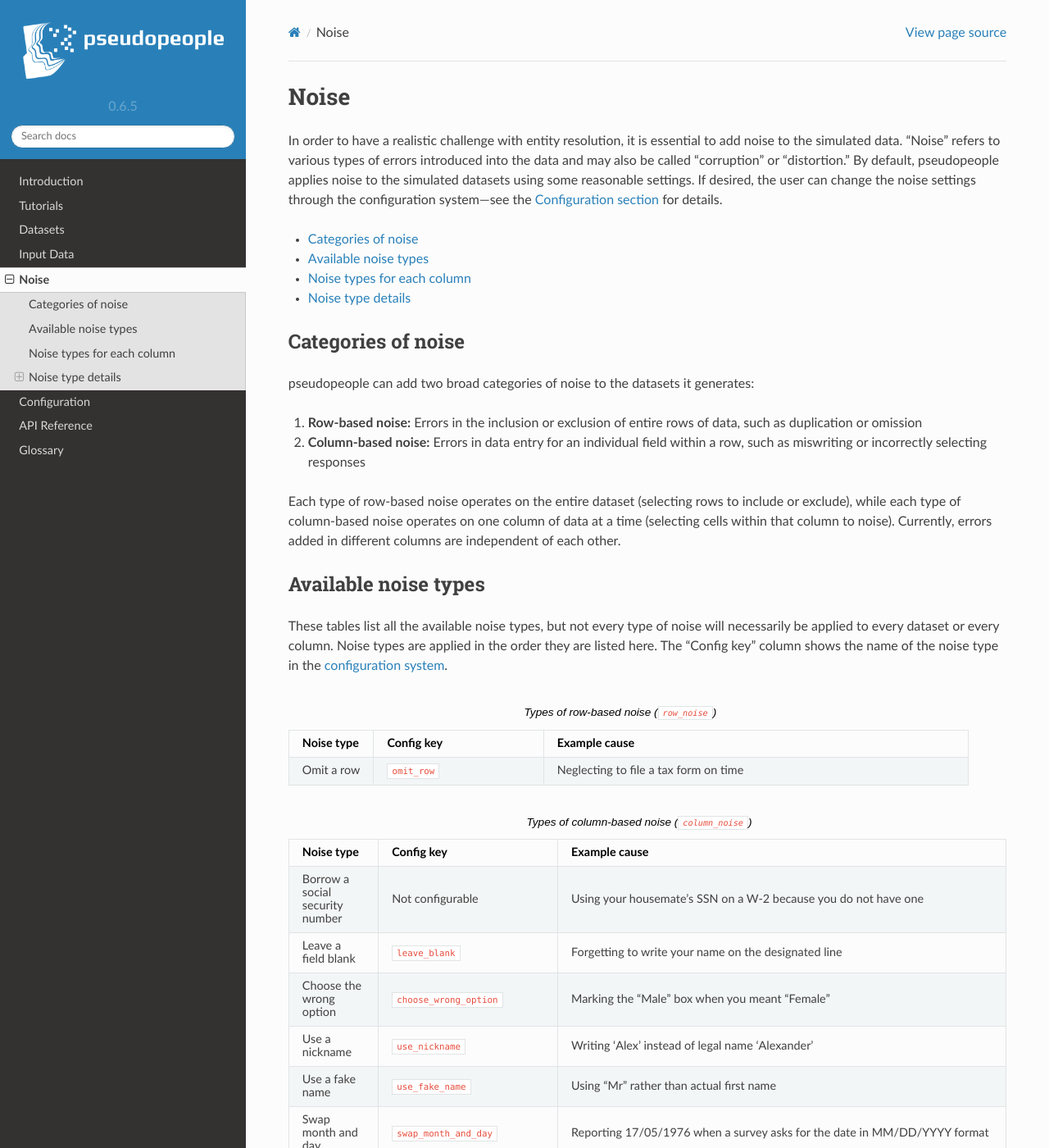
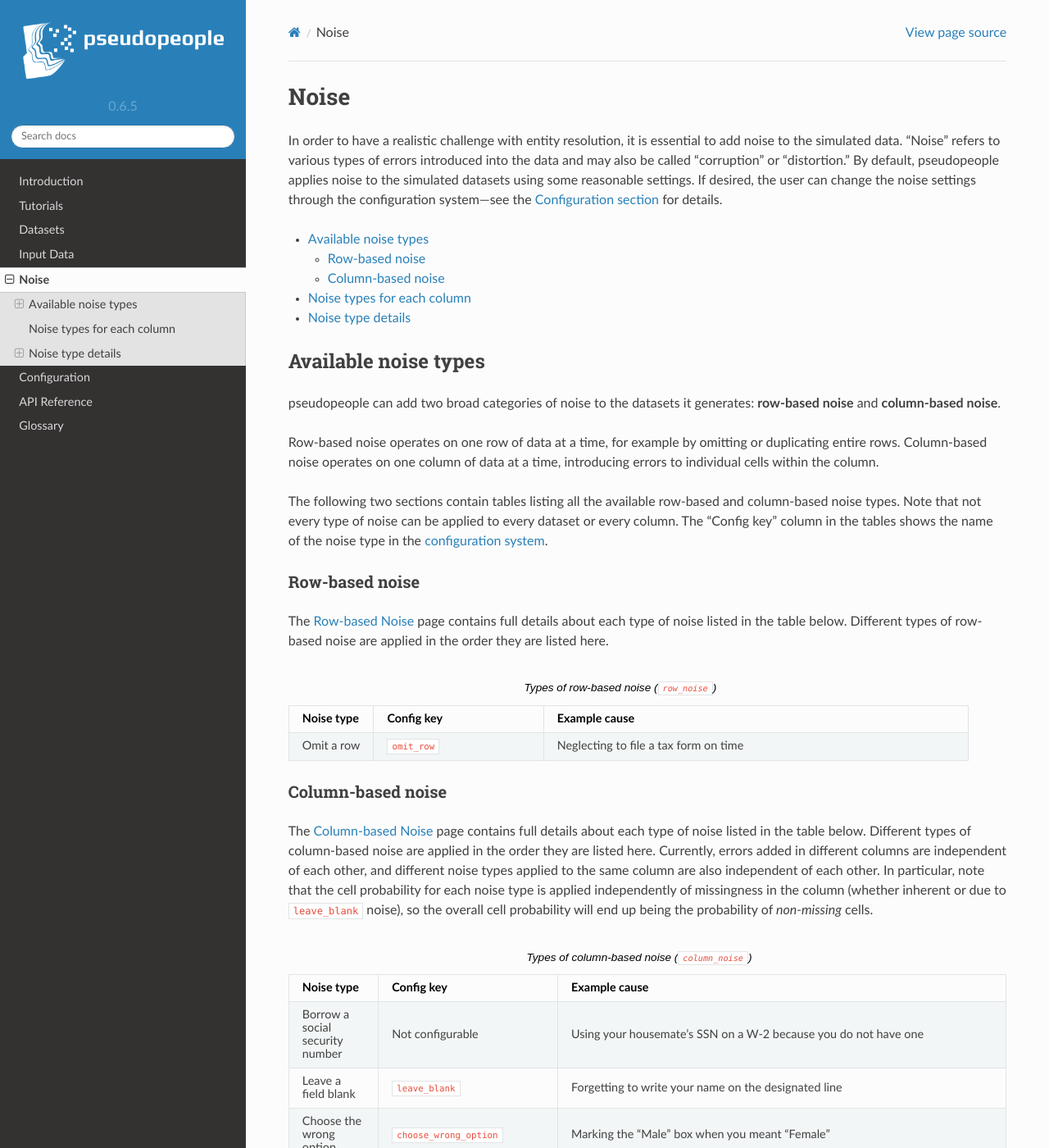
Before and after one commit to ihmeuw/pseudopeople, a Sphinx documentation site: the page built from docs/source/noise/index.rst, in a window 1280 px wide and 1400 px high. Shown: the whole window at 82% size. Built offline with Sphinx 7.4.7 and the Read the Docs theme 2.0.0, drawn with Linux system fonts in a browser that asks for light colours.

Commit message:
merge 'categories of noise' section into 'available noise types' section

```diff
--- a/docs/source/noise/index.rst
+++ b/docs/source/noise/index.rst
@@ -17,33 +17,33 @@ for details.
    :local:
    :backlinks: entry
 
+..
+  Note that the Configuration page links to the categories_of_noise label (as
+  well as the other original sections on this page), so if we remove the
+  label(s), that page will need to be edited.
 
 .. _categories_of_noise:
-
-Categories of noise
--------------------
-
-pseudopeople can add two broad categories of noise to the datasets it generates:
-
-#. **Row-based noise:** Errors in the inclusion or exclusion of entire rows of
-   data, such as duplication or omission
-#. **Column-based noise:** Errors in data entry for an individual field within a
-   row, such as miswriting or incorrectly selecting responses
-
-Each type of row-based noise operates on the entire dataset (selecting rows to
-include or exclude), while each type of column-based noise operates on one
-column of data at a time (selecting cells within that column to noise).
-Currently, errors added in different columns are independent of each other.
 
 .. _available_noise_types:
 
 Available noise types
 ---------------------
 
-These tables list all the available noise types, but not every
-type of noise will necessarily be applied to every dataset or every column.
-Noise types are applied in the order they are listed here.
-The "Config key" column shows the name of the noise type in the :ref:`configuration system <configuration_main>`.
+pseudopeople can add two broad categories of noise to the datasets it generates: **row-based noise** and **column-based noise**.
+
+Row-based noise operates on one row of data at a time, for example by omitting or duplicating entire rows. Column-based noise operates on one column of data at a time, introducing errors to individual cells within the column.
+
+The following two sections contain tables listing all the available row-based and column-based noise types. Note that not every
+type of noise can be applied to every dataset or every column.
+The "Config key" column in the tables shows the name of the noise type in the :ref:`configuration system <configuration_main>`.
+
+.. _noise_main_row_noise:
+
+Row-based noise
++++++++++++++++
+
+The :ref:`Row-based Noise <row_noise>` page contains full details about each type of noise listed in the table below.
+Different types of row-based noise are applied in the order they are listed here.
 
 .. list-table:: Types of row-based noise (``row_noise``)
   :widths: 1 2 5
@@ -55,6 +55,16 @@ The "Config key" column shows the name of the noise type in the :ref:`configurat
   * - Omit a row
     - ``omit_row``
     - Neglecting to file a tax form on time
+
+.. _noise_main_column_noise:
+
+Column-based noise
+++++++++++++++++++
+
+The :ref:`Column-based Noise <column_noise>` page contains full details about each type of noise listed in the table below.
+Different types of column-based noise are applied in the order they are listed here.
+Currently, errors added in different columns are independent of each other, and different noise types applied to the same column are also independent of each other.
+In particular, note that the cell probability for each noise type is applied independently of missingness in the column (whether inherent or due to ``leave_blank`` noise), so the overall cell probability will end up being the probability of *non-missing* cells.
 
 .. list-table:: Types of column-based noise (``column_noise``)
   :widths: 1 2 5
```
